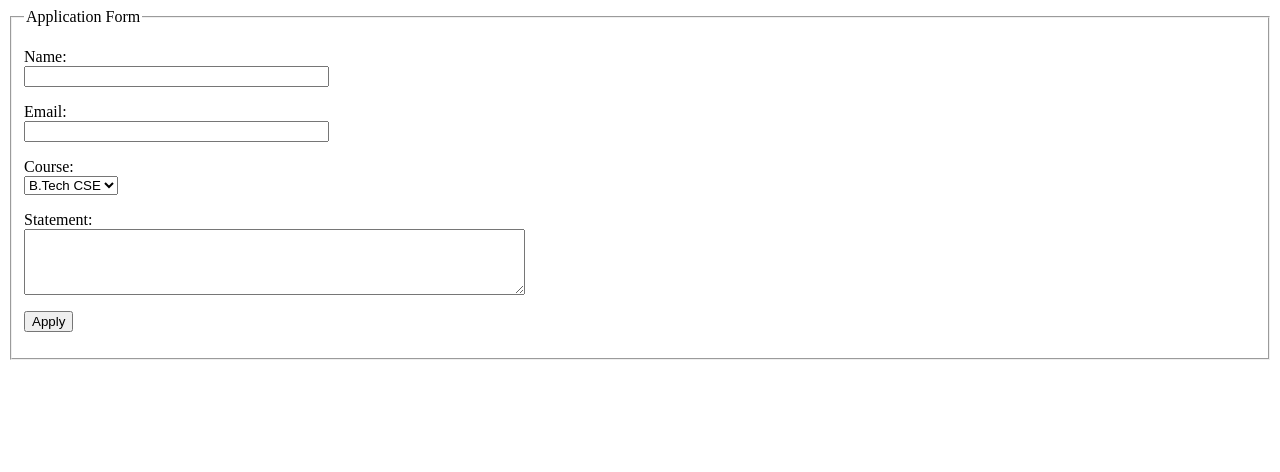
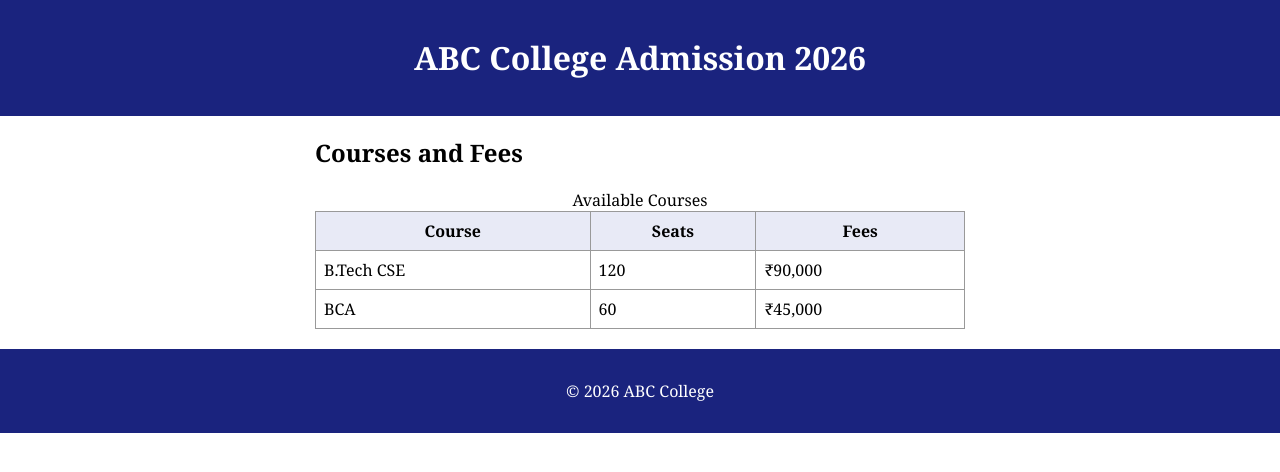
Before and after one commit to najeem-ali/WDW-0785, a plain HTML site: page Web Designing Workshop Assignment/Assignment 18/index.html in a window 1280 px wide. Drawn offline with Linux system fonts and the light colour scheme.

Commit message:
Assignment 18 - Added semantic layout, styling, and courses table

```diff
--- a/Web Designing Workshop Assignment/Assignment 18/index.html
+++ b/Web Designing Workshop Assignment/Assignment 18/index.html
@@ -1,34 +1,80 @@
-<section>
-            <form action="#" method="post">
-                <fieldset>
-                    <legend>Application Form</legend>
+<!DOCTYPE html>
+<html lang="en">
+<head>
+    <meta charset="UTF-8">
+    <meta name="viewport" content="width=device-width, initial-scale=1.0">
+    <title>Assignment 18 - ABC College Admission 2026</title>
+    <style>
+        body {
+            font-family: Georgia, serif;
+            margin: 0;
+            padding: 0;
+        }
+        header, footer {
+            background-color: #1a237e;
+            color: white;
+            text-align: center;
+            padding: 15px;
+        }
+        main {
+            max-width: 650px;
+            margin: 20px auto;
+            padding: 0 15px;
+        }
+        table {
+            width: 100%;
+            border-collapse: collapse;
+            margin-bottom: 20px;
+        }
+        th, td {
+            border: 1px solid #999;
+            padding: 8px;
+            text-align: left;
+        }
+        th {
+            background-color: #e8eaf6;
+            text-align: center;
+        }
+        fieldset {
+            padding: 15px;
+        }
+    </style>
+</head>
+<body>
+    <header>
+        <h1>ABC College Admission 2026</h1>
+    </header>
 
-                    <p>
-                        <label for="name">Name:</label><br>
-                        <input type="text" id="name" name="name" size="35" required>
-                    </p>
+    <main>
+        <section>
+            <h2>Courses and Fees</h2>
+            <table>
+                <caption>Available Courses</caption>
+                <thead>
+                    <tr>
+                        <th>Course</th>
+                        <th>Seats</th>
+                        <th>Fees</th>
+                    </tr>
+                </thead>
+                <tbody>
+                    <tr>
+                        <td>B.Tech CSE</td>
+                        <td>120</td>
+                        <td>&#8377;90,000</td>
+                    </tr>
+                    <tr>
+                        <td>BCA</td>
+                        <td>60</td>
+                        <td>&#8377;45,000</td>
+                    </tr>
+                </tbody>
+            </table>
+        </section>
+    </main>
 
-                    <p>
-                        <label for="email">Email:</label><br>
-                        <input type="email" id="email" name="email" size="35" required>
-                    </p>
-
-                    <p>
-                        <label for="course">Course:</label><br>
-                        <select id="course" name="course" required>
-                            <option value="B.Tech CSE">B.Tech CSE</option>
-                            <option value="BCA">BCA</option>
-                        </select>
-                    </p>
-
-                    <p>
-                        <label for="statement">Statement:</label><br>
-                        <textarea id="statement" name="statement" rows="4" cols="60" required></textarea>
-                    </p>
-
-                    <p>
-                        <button type="submit">Apply</button>
-                    </p>
-                </fieldset>
-            </form>
-        </section>
+    <footer>
+        <p>&copy; 2026 ABC College</p>
+    </footer>
+</body>
+</html>
```
